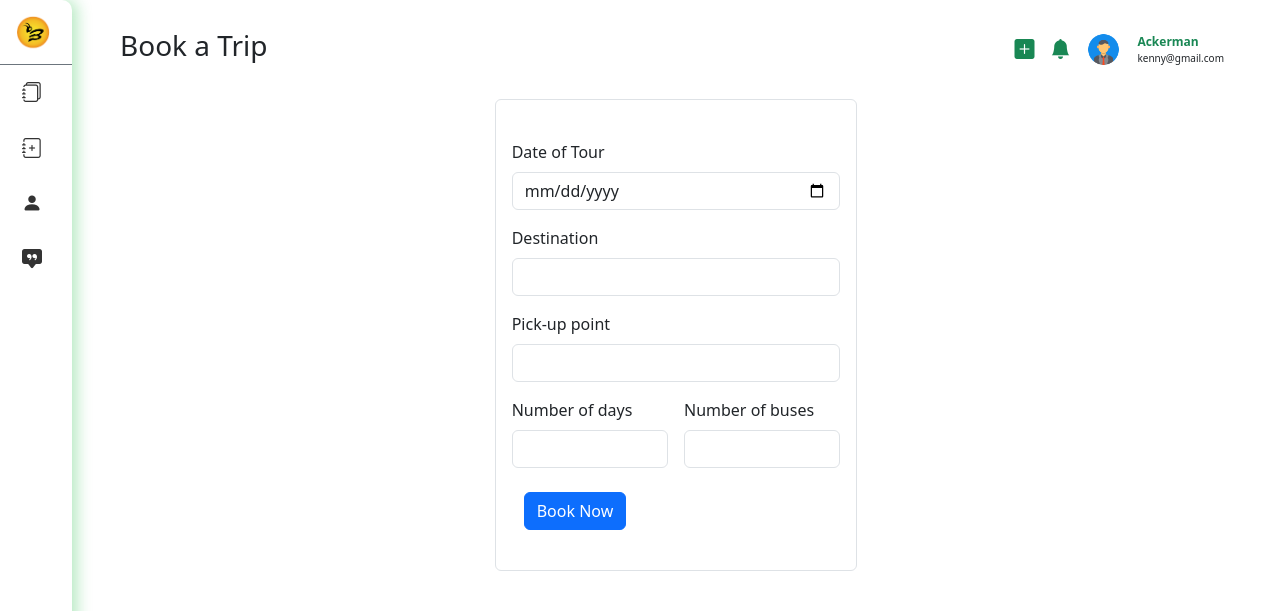
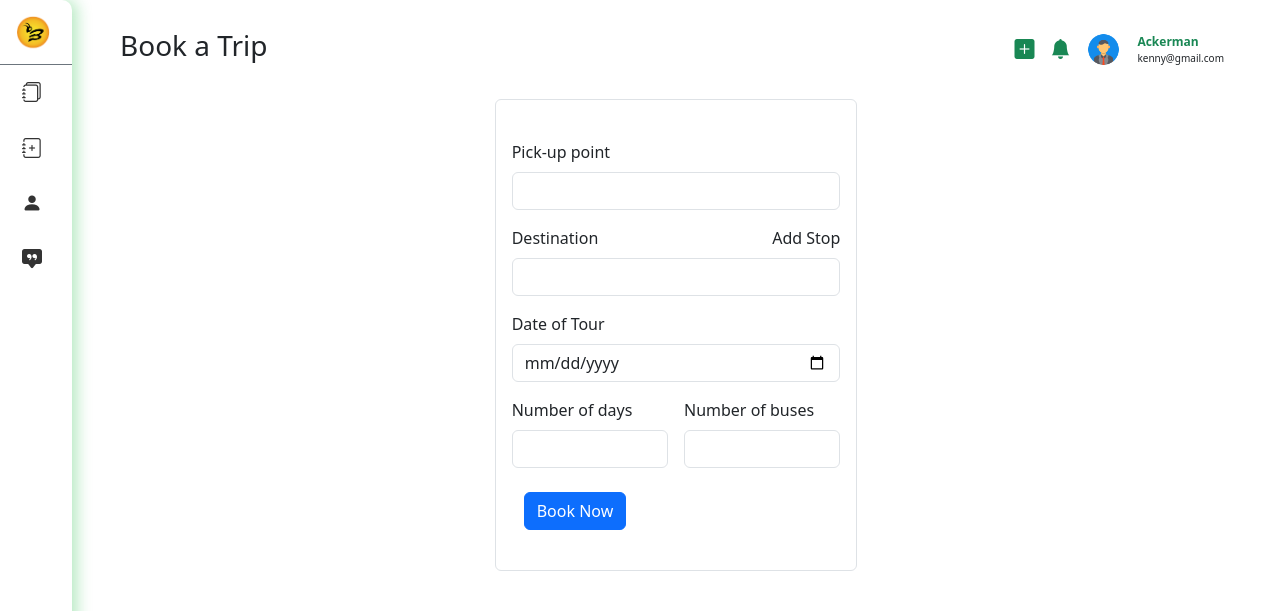
Before and after one commit to Davezu/kinglang-deployment, a PHP site: page /home/book in a window 1280 px wide. Shown: the top 611 px of the page. Run offline with PHP 8.4, Linux system fonts and the light colour scheme; a user stored in the database is signed in; some libraries are stand-ins or nearby versions.

Commit message:
Initial Commit

```diff
--- a/app/controllers/client/BookingController.php
+++ b/app/controllers/client/BookingController.php
@@ -10,6 +10,35 @@ class BookingController {
 
     public function bookingForm() {
         require_once __DIR__ . "/../../views/client/booking.php";
+    }
+
+    public function getAddress() {
+        header("Access-Control-Allow-Origin: *");
+        header("Content-Type: application/json");
+
+        $apiKey = "AIzaSyASHotkPROmUL_mheV_L9zXarFIuRAIMRs";
+
+        $input = json_decode(file_get_contents("php://input"), true);
+
+        if (empty($input["address"])) {
+            echo json_encode(["error" => "Input is required"]);
+            return;
+        }
+
+        $address = $input["address"];
+        $country = "PH"; // Philippines
+
+        // Define a bounding box that covers Luzon (Southwest to Northeast)
+        $sw_lat = "12.0";  // Southwest latitude (near Mindoro)
+        $sw_lng = "119.0"; // Southwest longitude
+        $ne_lat = "19.0";  // Northeast latitude (near Batanes)
+        $ne_lng = "123.0"; // Northeast longitude (Cagayan Valley)
+
+        $url = "https://maps.googleapis.com/maps/api/place/autocomplete/json?input=$address&key=$apiKey&types=address&components=country:$country&locationbias=rectangle:$sw_lat,$sw_lng|$ne_lat,$ne_lng";
+
+        // Fetch data from Google API
+        $response = file_get_contents($url);
+        echo $response;
     }
 
     public function requestBooking() {
--- a/app/models/admin/BookingManagementModel.php
+++ b/app/models/admin/BookingManagementModel.php
@@ -103,7 +103,7 @@ class BookingManagementModel {
 
             $stmt = $this->conn->prepare("SELECT SUM(amount) as total_revenue FROM payments");
             $stmt->execute();
-            $total_revenue = $stmt->fetchColumn();
+            $total_revenue = $stmt->fetchColumn() ?? 0;
 
             $stmt = $this->conn->prepare("SELECT COUNT(*) as upcoming_trips FROM bookings WHERE status = 'Confirmed' AND date_of_tour > CURDATE()");
             $stmt->execute();
--- a/app/models/client/AuthModel.php
+++ b/app/models/client/AuthModel.php
@@ -22,11 +22,11 @@ class ClientAuthModel {
         return $stmt->fetch() ? true : false;
     }
 
-    // function isValidPassword($password) {
-    //     $pattern = "/^(?=.*[A-Za-z])(?=.*\d)(?=.*[@$!%*?&])[A-Za-z\d@$!%*?&]{8,}$/";
+    function isValidPassword($password) {
+        $pattern = "/^(?=.*[A-Za-z])(?=.*\d)(?=.*[@$!%*?&])[A-Za-z\d@$!%*?&]{8,}$/";
 
-    //     return preg_match($pattern, $password);
-    // }
+        return preg_match($pattern, $password);
+    }
 
     public function signup($first_name, $last_name, $email, $contact_number, $password) {
         if ($this->emailExist($email)) {
@@ -37,9 +37,9 @@ class ClientAuthModel {
             return "Contact number already exsits.";
         }
 
-        // if (!$this->isValidPassword($password)) {
-        //     return "Invalid password.";
-        // }
+        if (!$this->isValidPassword($password)) {
+            return "Invalid password.";
+        }
 
         try {
             $stmt = $this->conn->prepare("INSERT INTO users (first_name, last_name, email, contact_number, password) VALUES (:first_name, :last_name, :email, :contact_number, :password)");
--- a/app/models/client/BookingModel.php
+++ b/app/models/client/BookingModel.php
@@ -8,6 +8,15 @@ class Booking {
         global $pdo;
         $this->conn = $pdo;
     }
+
+    public function getTotalCost($destination, $pickup_point, $number_of_buses, $number_of_days) {
+
+    }
+
+    public function getDistance($destination, $pickup_point) {
+
+    }
+
 
     public function requestBooking($date_of_tour, $destination, $pickup_point, $number_of_days, $number_of_buses, $user_id) {
         $end_of_tour = date("Y-m-d", strtotime($date_of_tour . " + $number_of_days days"));
--- a/app/views/admin/booking_management.php
+++ b/app/views/admin/booking_management.php
@@ -49,12 +49,12 @@ if (!isset($_SESSION["role"]) || $_SESSION["role"] !== "Super Admin") {
                     <input type="hidden" name="total_cost" id="totalCost">
                     <input type="hidden" name="booking_id" id="bookingID">
 
-                    <p class="form-text">Total Cost: <span id="totalCostDisplay" class="text-success"></span></p>
+                    <p class="form-text fs-5">Total Cost: <span id="totalCostDisplay" class="text-success"></span></p>
                 </div>
 
                 <div class="modal-footer">
                     <div class="container-fluid d-flex justify-content-between">
-                        <button type="submit" id="confirm" class="btn btn-outline-success btn-sm">Send Quote</button>
+                        <button type="submit" id="confirm" class="btn btn-outline-success btn-sm w-50">Send Quote</button>
                         <p id="messageElement"></p>
                     </div>
                 </div>
--- a/app/views/admin/dashboard.php
+++ b/app/views/admin/dashboard.php
@@ -67,12 +67,12 @@
                 </div>
             </div>
 
-            <div class="d-flex flex-column gap-2 mt-3">
+            <!-- <div class="d-flex flex-column gap-2 mt-3">
                 <div class="charts flex-grow-2 w-25 rounded p-4">
                     <h4 class="d-inline">Payment Methods</h4>
                     <canvas id="paymentMethodChart"></canvas>
                 </div>
-            </div>
+            </div> -->
         </div>
     </div>
 
--- a/app/views/client/Booking.php
+++ b/app/views/client/Booking.php
@@ -15,6 +15,7 @@ if (!isset($_SESSION["user_id"])) {
     <link rel="stylesheet" href="../../../public/css/home.css">
     <link rel="stylesheet" href="../../../public/css/booking.css"> -->
     <link rel="stylesheet" href="/../../../public/css/bootstrap/bootstrap.min.css">
+    <link rel="stylesheet" href="/../../../public/css/client/booking.css">
     <title>Book a Trip</title>
 </head>
 <body>
@@ -33,17 +34,22 @@ if (!isset($_SESSION["user_id"])) {
                 <div class="col-md-6 col-lg-4 border rounded p-3">
                     <form action="" id="bookingForm" class="mt-4">
                         <input type="hidden" name="id" value="1">
+                        <div class="mb-3 position-relative">
+                            <label for="pickup_point" class="form-label">Pick-up point</label>
+                            <input type="text" name="pickup_point" id="pickup_point" class="form-control address" required>
+                            <ul id="pickupPointSuggestions" class="suggestions"></ul>
+                        </div>
+                        <div class="mb-3 position-relative">
+                            <div class="d-flex justify-content-between">
+                                <label for="destination" class="form-label">Destination</label>
+                                <p id="addStop" class="m-0">Add Stop</p>
+                            </div>
+                            <input type="text" name="destination" id="destination" class="form-control address" required>
+                            <ul id="destinationSuggestions" class="suggestions"></ul>
+                        </div>
                         <div class="mb-3">
                             <label for="date_of_tour" class="form-label">Date of Tour</label>
                             <input type="date" name="date_of_tour" id="date_of_tour" class="form-control" palceholder="Date of Tour" required>
-                        </div>
-                        <div class="mb-3">
-                            <label for="destination" class="form-label">Destination</label>
-                            <input type="text" name="destination" id="destination" class="form-control" required>
-                        </div>
-                        <div class="mb-3">
-                            <label for="pickup_point" class="form-label">Pick-up point</label>
-                            <input type="text" name="pickup_point" id="pickup_point" class="form-control" required>
                         </div>
                         <div class="row mb-3 g-3">
                             <div class="col">
@@ -70,6 +76,7 @@ if (!isset($_SESSION["user_id"])) {
         </div>
     </div>
 
+    <script src="../../../public/js/jquery/jquery-3.6.4.min.js"></script>
     <script src="../../../public/js/client/booking.js"></script>
     <script src="../../../public/js/assets/sidebar.js"></script>
     <script src="https://cdn.jsdelivr.net/npm/bootstrap@5.3.3/dist/js/bootstrap.bundle.min.js" integrity="sha384-YvpcrYf0tY3lHB60NNkmXc5s9fDVZLESaAA55NDzOxhy9GkcIdslK1eN7N6jIeHz" crossorigin="anonymous"></script>
--- a/app/views/client/login.php
+++ b/app/views/client/login.php
@@ -40,6 +40,7 @@ if (isset($_SESSION["user_id"])) {
                 <div class="mb-3">
                     <p class="welcome h3 text-success">Welcome Back!</p>
                     <p class="sub-message text-warning">Please login to continue to your account.</p>
+                    <p class="login-message text-danger"></p>
                 </div>
                 <div class="mb-3">
                     <label for="email" class="form-label text-secondary">Email</label>
--- a/app/views/client/signup.php
+++ b/app/views/client/signup.php
@@ -44,7 +44,8 @@ require_once __DIR__ . '/../../controllers/client/AuthController.php';
                 <div class="mb-3">
                     <p class="welcome h3 text-success">Create an account</p>
                     <p class="sub-message text-warning">Already have an account? <a href="/home/login" class="link-warning link-offset-2 link-underline-opacity-25 link-underline-opacity-100-hover">Log In</a></p>
-                    <p class="sub-message message-text"></p>
+                    <p class="signup-text text-success"></p>
+                    <p class="signup-error-text text-danger"></p>
                 </div>
                 <div class="row mb-3 g-3">
                     <div class="col">
--- /dev/null
+++ b/public/css/client/booking.css
@@ -0,0 +1,54 @@
+/* Styling the container */
+/* .autocomplete-container {
+    position: relative;
+    width: 100%;
+    max-width: 400px;
+}
+
+/* Styling the input field
+#autocomplete {
+    width: 100%;
+    padding: 12px 15px;
+    font-size: 16px;
+    border: 2px solid #007bff;
+    border-radius: 8px;
+    outline: none;
+}  */
+
+/* Styling the dropdown list */
+.suggestions {
+    position: absolute;
+    width: 100%;
+    list-style: none;
+    background: white;
+    border-radius: 5px;
+    max-height: 200px;
+    overflow-y: auto;
+    margin-top: 5px;
+    padding: 0;
+    z-index: 999;
+}
+
+.suggestions::-webkit-scrollbar {
+    width: 8px;
+}
+
+.suggestions::-webkit-scrollbar-track {
+    background-color: #f1f1f1;
+    border-radius: 5px;
+}
+
+.suggestions::-webkit-scrollbar-thumb {
+    background-color: #888;
+    border-radius: 5px;
+}
+
+.suggestions li {
+    padding: 10px;
+    cursor: pointer;
+}
+
+.suggestions li:hover {
+    background: #007bff;
+    color: white;
+}
--- a/public/js/admin/dashboard.js
+++ b/public/js/admin/dashboard.js
@@ -53,7 +53,7 @@ async function renderPaymentMethodChart() {
     const ctx = $("#paymentMethodChart")[0].getContext("2d");
 
     const paymentMethodChart = new Chart(ctx, {
-        type: "doughnut",
+        type: "line",
         data: {
             labels: paymentMethod,
             datasets: [{
--- a/public/js/client/booking.js
+++ b/public/js/client/booking.js
@@ -55,7 +55,7 @@ document.getElementById("bookingForm").addEventListener("submit", async function
     // console.log("selected buses: ", selectedBuses.length);
     // console.log("number of buses: ", numberOfBuses);
 
-    // if (parseInt(numberOfBuses) !== selectedBuses.length) return;i
+    // if (parseInt(numberOfBuses) !== selectedBuses.length) return;
 
     const formData = {
         dateOfTour: document.getElementById("date_of_tour")?.value,
@@ -86,3 +86,76 @@ document.getElementById("bookingForm").addEventListener("submit", async function
         console.error("Error fetching data: ", error.message);
     }
 });
+
+document.querySelectorAll(".address").forEach(input => {
+    input.addEventListener("input", function (e) {
+        const suggestionList = e.target.nextElementSibling;
+        const input = this.value;
+        const inputElement = this;
+
+        getAddress(input, suggestionList, inputElement);
+    });
+});
+
+async function getAddress(input, suggestionList, inputElement) {
+
+    if (input.length < 3) {
+        return;
+    }
+
+    try {
+        const response = await fetch("/get-address", {
+            method: "POST",
+            headers: { "Content-Type": "application/json" },
+            body: JSON.stringify({ address: input })
+        });
+
+        const data = await response.json();
+
+        if (!data.predictions) {
+            console.log(data);
+            return;
+        }
+
+        suggestionList.innerHTML = "";
+        data.predictions.forEach(place => {
+            const list = document.createElement("li");
+            list.textContent = place.description;
+
+            list.addEventListener("click", function () {
+                inputElement.value = place.description;
+                suggestionList.innerHTML = "";
+                suggestionList.style.border = "none";
+            });
+
+            document.addEventListener("click", function (e) {
+                if (e.target !== list) {
+                    suggestionList.innerHTML = "";
+                    suggestionList.style.border = "none";
+                }
+            });
+
+            suggestionList.style.border = "1px solid #ccc";
+            suggestionList.appendChild(list);
+        })
+    } catch (error) {
+        console.error(error);
+    }
+};
+
+document.getElementById("addStop").addEventListener("click", () => {
+    const form = document.getElementById("bookingForm");
+    const div = document.createElement("div");
+    const input = document.createElement("input");
+    const ul = document.createElement("ul");
+
+    div.classList.add("mb-3", "position-relative");
+    input.id = "destination";
+    input.classList.add("form-control", "address");
+    ul.classList.add("suggesstions");
+
+    const referenceElement = form.children[3];
+
+    div.append(input, ul);
+    form.insertBefore(div, referenceElement);
+});
--- a/public/js/client/login.js
+++ b/public/js/client/login.js
@@ -15,7 +15,7 @@ $('#loginForm').submit(function (e) {
             if (response.success) {
                 window.location.href = response.redirect;
             } else {
-                $(".sub-message").text(response.message);
+                $(".login-message").text(response.message);
             }
         },
         error: function (xhr, status, error) {
--- a/public/js/client/signup.js
+++ b/public/js/client/signup.js
@@ -19,10 +19,12 @@ $("#signupForm").submit(function (e) {
         data: JSON.stringify(formData),
         success: function (response) {
             if (response.success) {
-                $(".message-text").text(response.message);
+                $(".signup-text").text(response.message);
+                $(".signup-error-text").text("");
                 $("#signupForm")[0].reset();
             } else {
-                $(".message-text").text(response.message);
+                $(".signup-text").text("");
+                $(".signup-error-text").text(response.message);
             }
         },
         error: function (xhr, status, error) {
--- a/routes/web.php
+++ b/routes/web.php
@@ -66,6 +66,10 @@ switch ($request) {
         $bookingController->bookingForm();
         break;
 
+
+    case "/get-address":
+        $bookingController->getAddress();
+        break;
     case "/request-booking":
         $bookingController->requestBooking();
         break;
```
Also changed, not shown: public/js/client/booking_request.js (+5 -2 lines).
